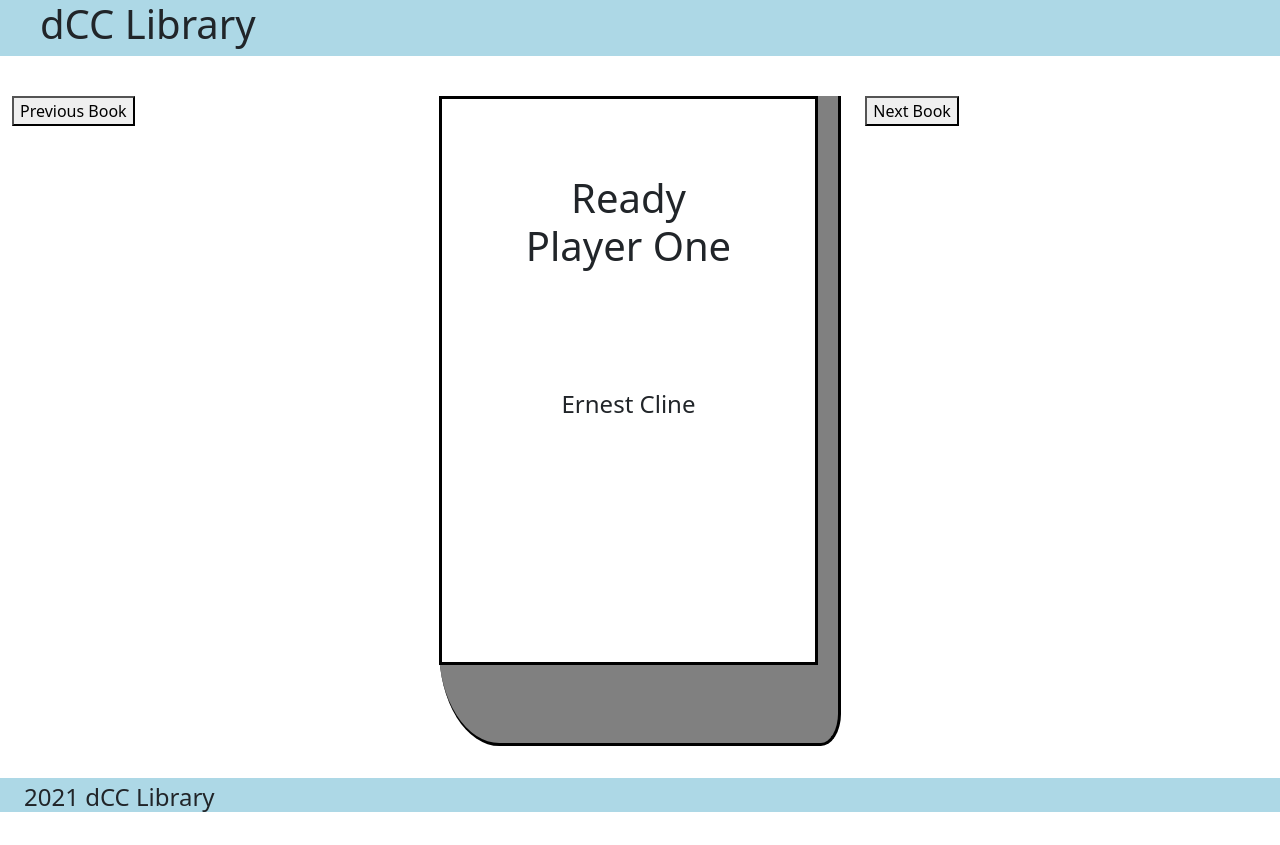
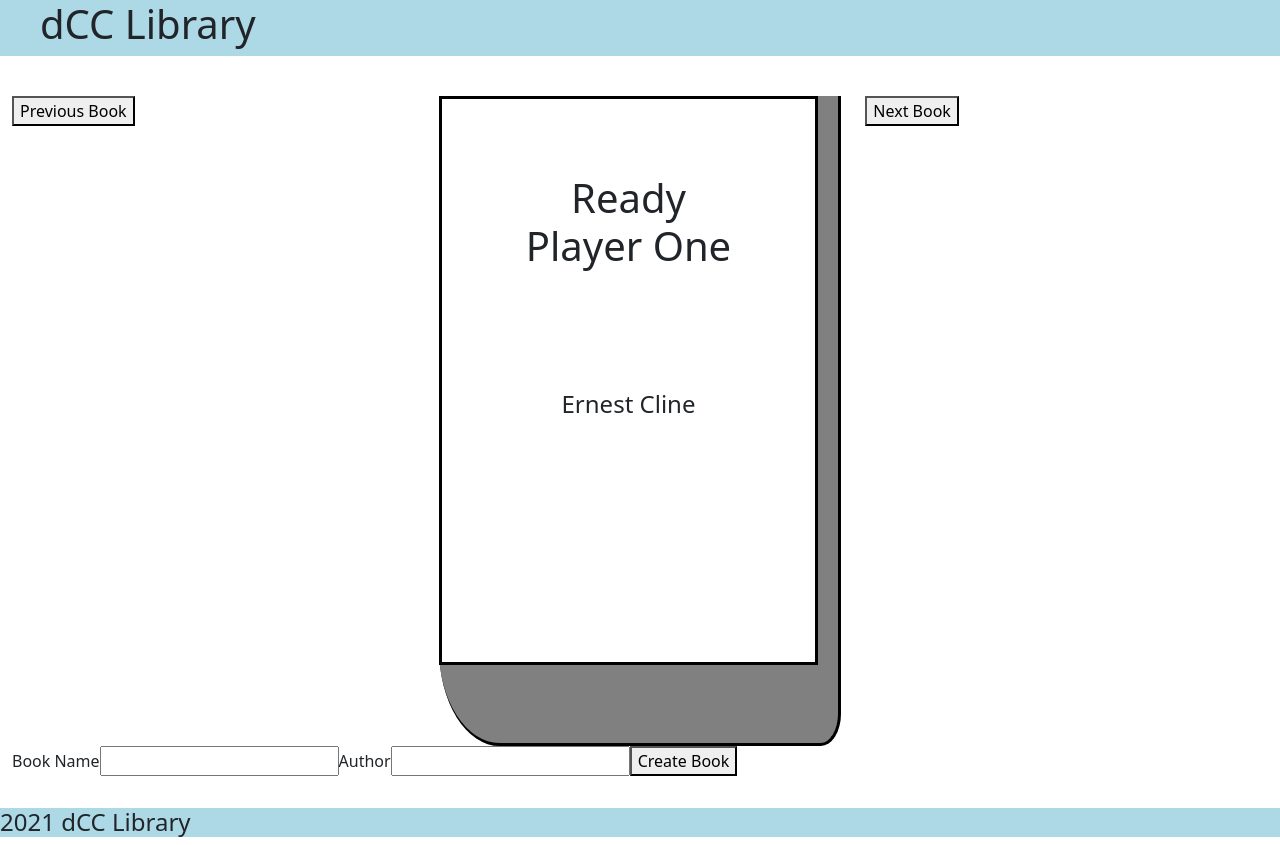
Before and after one commit to Therbots/DCC_library, a React (Create React App) app: page / in a window 1280 px wide. Before the commit the page ends 820 px from the top, so only its background shows below. Built offline with nearby package versions, Linux system fonts and the light colour scheme.

Commit message:
created and completed the create book component

```diff
--- a/src/components/App.jsx
+++ b/src/components/App.jsx
@@ -3,6 +3,7 @@ import './App.css'
 import TitleBar from "./TitleBar/TitleBar";
 import BookViewer from "./bookViewer/BookViewer";
 import FooterBar from "./FooterBar/FooterBar";
+import BookCreator from "./BookCreator/BookCreator";
 
 class App extends Component {
     constructor(props) {
@@ -39,11 +40,20 @@ class App extends Component {
         });
     }
 
+    createBook = (newBook) => {
+        console.log('From the creatBook on App component', newBook);
+        this.books.push(newBook);
+        this.setState({
+            bookNumber:this.books.length -1
+        })
+    }
+
 render() {
         return (
             <div className="container-fluid">
                 <TitleBar />
                 <BookViewer book={this.books[this.state.bookNumber]} nextBook={this.goToNextBook} previousBook={this.goToPreviousBook} />
+                <BookCreator createNewBook={this.createBook} />
                 <FooterBar />
             </div>
         )
--- a/src/components/BookCreator/BookCreator.jsx
+++ b/src/components/BookCreator/BookCreator.jsx
@@ -0,0 +1,36 @@
+import React, { Component } from 'react';
+
+class BookCreator extends Component {
+    constructor(props) {
+        super(props);
+        this.state = {
+            title: '',
+            author: ''
+         }
+    }
+
+    handleChange = (event) => {
+        this.setState({
+            [event.target.name]: event.target.value
+        });
+    }
+
+    handleSubmit = (event) => {
+        event.preventDefault();
+        this.props.createNewBook(this.state);
+    }
+
+    render() {
+        return (
+            <form onSubmit={this.handleSubmit}>
+                <label>Book Name</label>
+                <input name="title" onChange={this.handleChange} value={this.state.title} />
+                <label>Author</label>
+                <input name="author" onChange={this.handleChange} value={this.state.author} />
+                <button type="submit">Create Book</button>
+            </form>
+         );
+    }
+}
+
+export default BookCreator;
--- a/src/components/FooterBar/FooterBar.css
+++ b/src/components/FooterBar/FooterBar.css
@@ -1,14 +1,10 @@
 .footerbar-nav {
     background-color: lightblue;
     width: 100%;
-    margin-top: 2em;
+    margin-top: 2em; /* negative value of footer height */
 }
 
-h4 {
+.h4 {
     padding-top: 0.2em;
     padding-left: 1em;
 }
-
-.row-space-bot {
-    margin-top: 2em;
-}
```
